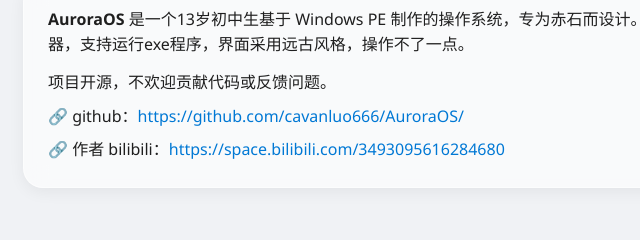
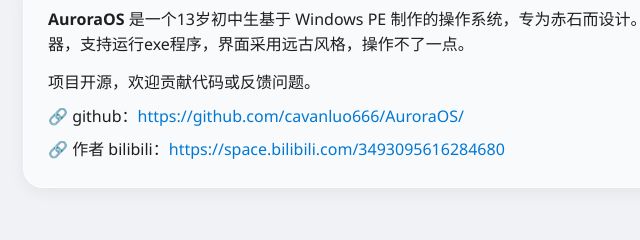
Before and after one commit to cavanluo666/AuroraOSwed, a plain HTML site: page index.html in a window 1280 px wide. Shown: the part 1860-2100 px from the top of the page, 37-677 px from the left. Drawn offline with Linux system fonts and the light colour scheme.

```diff
--- a/index.html
+++ b/index.html
@@ -655,7 +655,7 @@
             <h2 class="section-title">ℹ️ 关于 AuroraOS</h2>
             <div class="card" style="max-width:800px;">
                 <p><strong>AuroraOS</strong> 是一个13岁初中生基于 Windows PE 制作的操作系统，专为赤石而设计。它集成了360浏览器，支持运行exe程序，界面采用远古风格，操作不了一点。</p>
-                <p style="margin-top:12px;">项目开源，不欢迎贡献代码或反馈问题。</p>
+                <p style="margin-top:12px;">项目开源，欢迎贡献代码或反馈问题。</p>
                 <p style="margin-top:8px;">🔗 github：<a href="https://github.com/cavanluo666/AuroraOS/">https://github.com/cavanluo666/AuroraOS/</a></p>
                 <p style="margin-top:8px;">🔗 作者 bilibili：<a href="https://space.bilibili.com/3493095616284680">https://space.bilibili.com/3493095616284680</a></p>
             </div>
```
